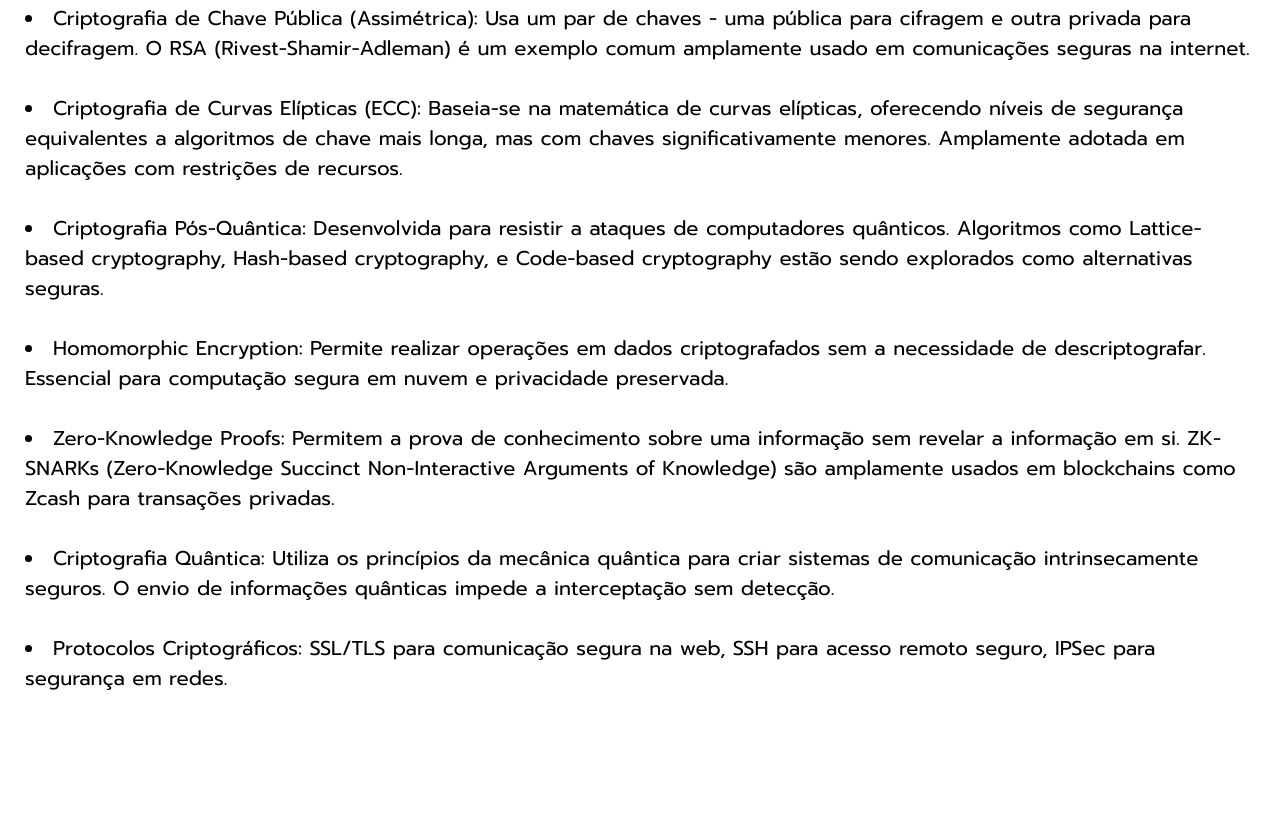
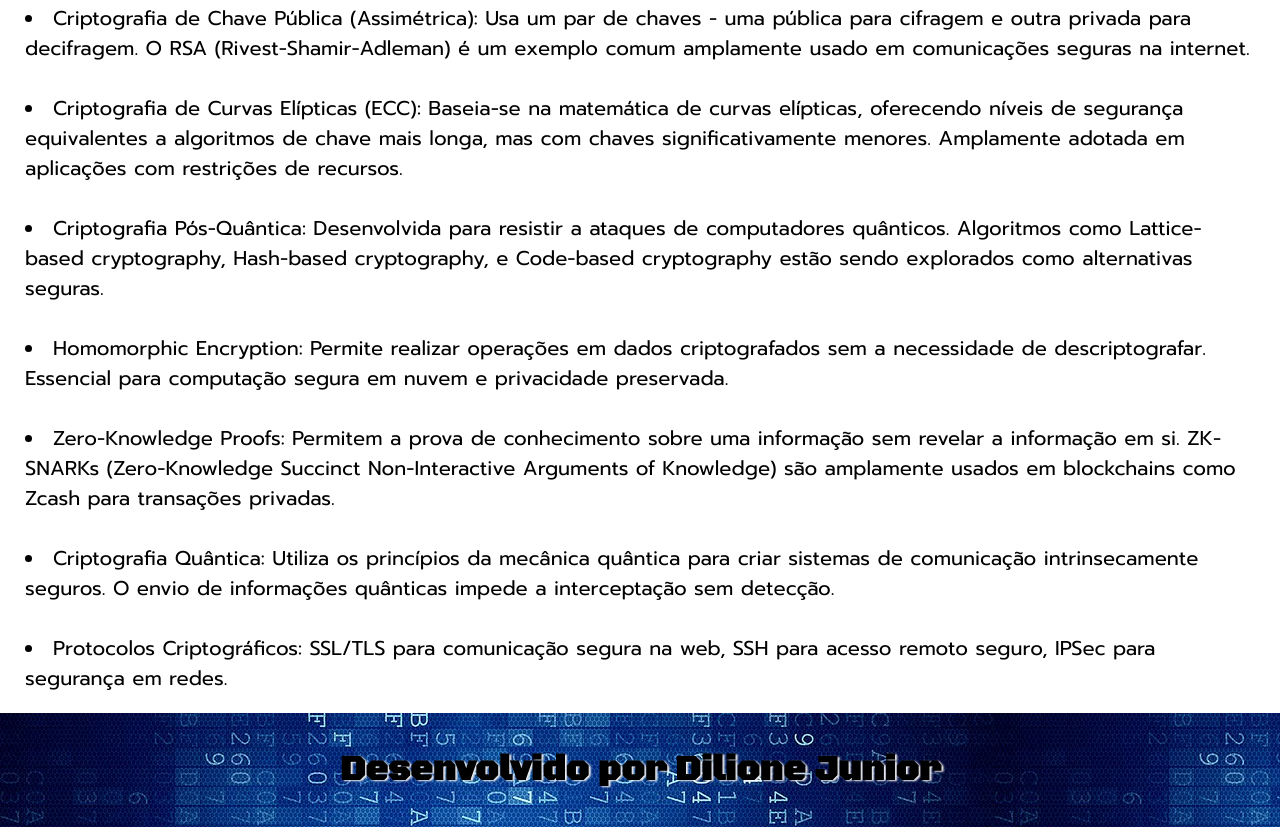
Before and after one commit to dilione-junior/criptografia_node_js, a plain HTML site: page algoritimos.html in a window 1280 px wide. Shown: the part 604-1431 px from the top of the page. Before the commit the page ends 1317 px from the top, so only its background shows below. Drawn offline with Linux system fonts and the light colour scheme; a web font is replaced by a local one.

Commit message:
Update algoritimos.html

```diff
--- a/algoritimos.html
+++ b/algoritimos.html
@@ -43,6 +43,10 @@
 
     </main>
 
+    <footer class="rodape">
+        <p>Desenvolvido por Dilione Junior</p>
+    </footer>
+
 </body>
 
 </html>
```
